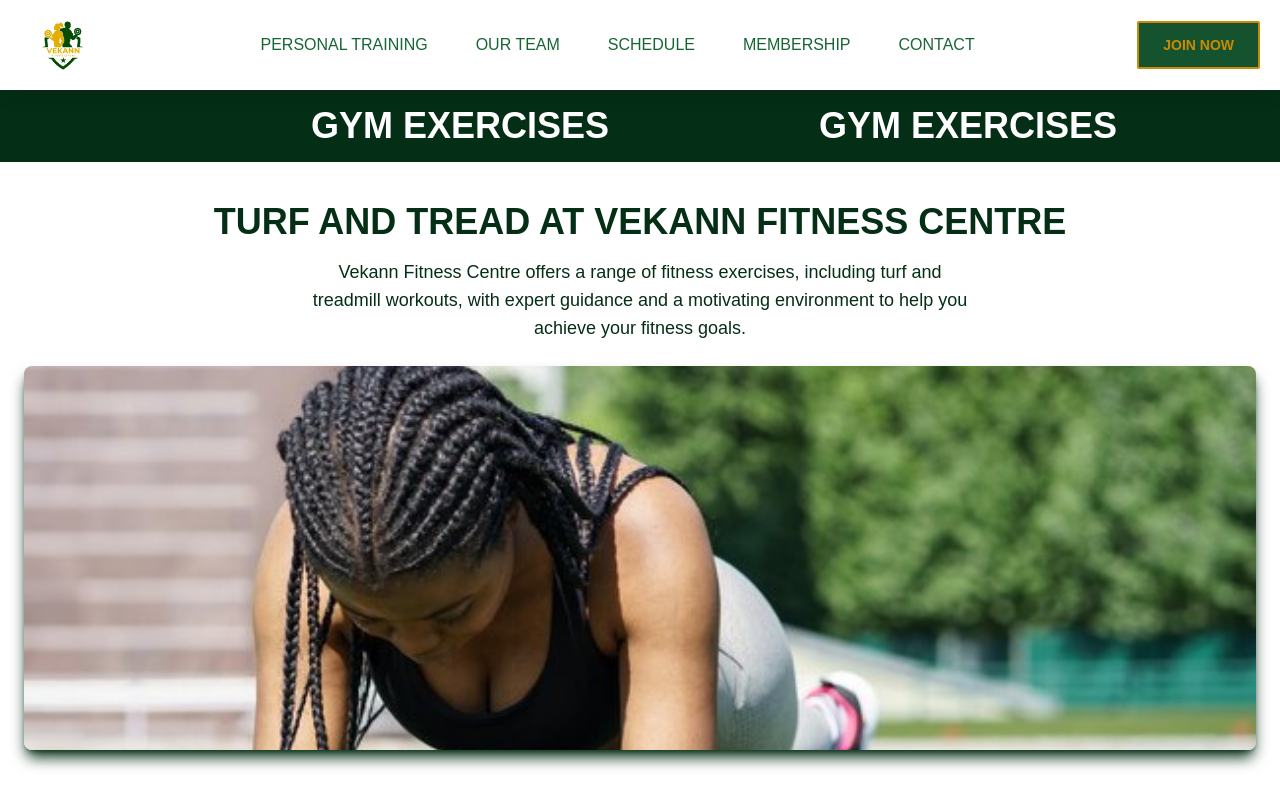
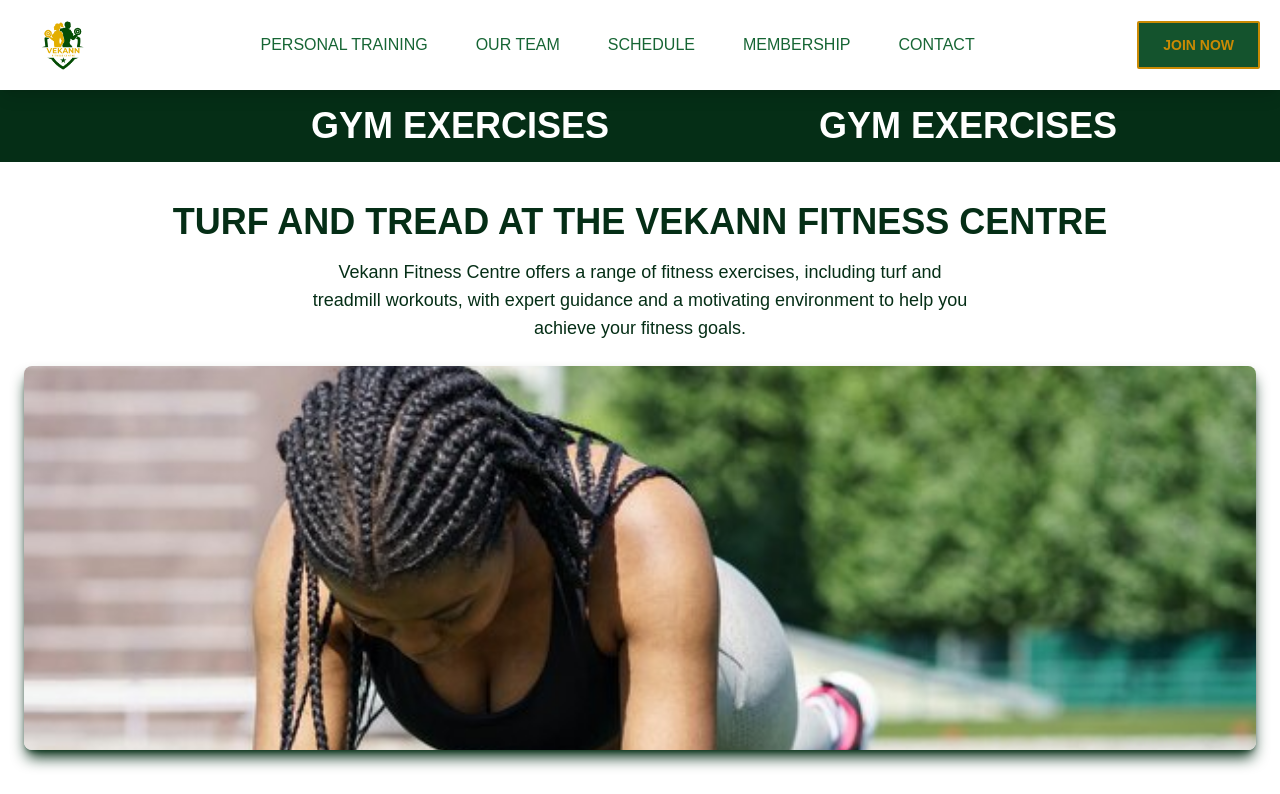
Before and after one commit to Masimbakutendaishe/VekannFitnessCentre, a Next.js app: page /TurfAndTreadPage in a window 1280 px wide. Shown: the top 794 px of the page. Built offline with nearby package versions, Linux system fonts and the light colour scheme.

Commit message:
Update TurfAndTreadPage.js

```diff
--- a/pages/TurfAndTreadPage.js
+++ b/pages/TurfAndTreadPage.js
@@ -37,7 +37,7 @@
       {/* Gym Introduction */}
       <section className="text-center my-10 px-6">
         <h2 className="text-3xl sm:text-4xl font-bold text-[#052E16] mb-4">
-          TURF AND TREAD AT VEKANN FITNESS CENTRE
+          TURF AND TREAD AT THE VEKANN FITNESS CENTRE
         </h2>
         <p className="text-lg text-[#052E16] max-w-2xl mx-auto">
           Vekann Fitness Centre offers a range of fitness exercises, including turf and treadmill workouts, with expert guidance and a motivating environment to help you achieve your fitness goals.
```
